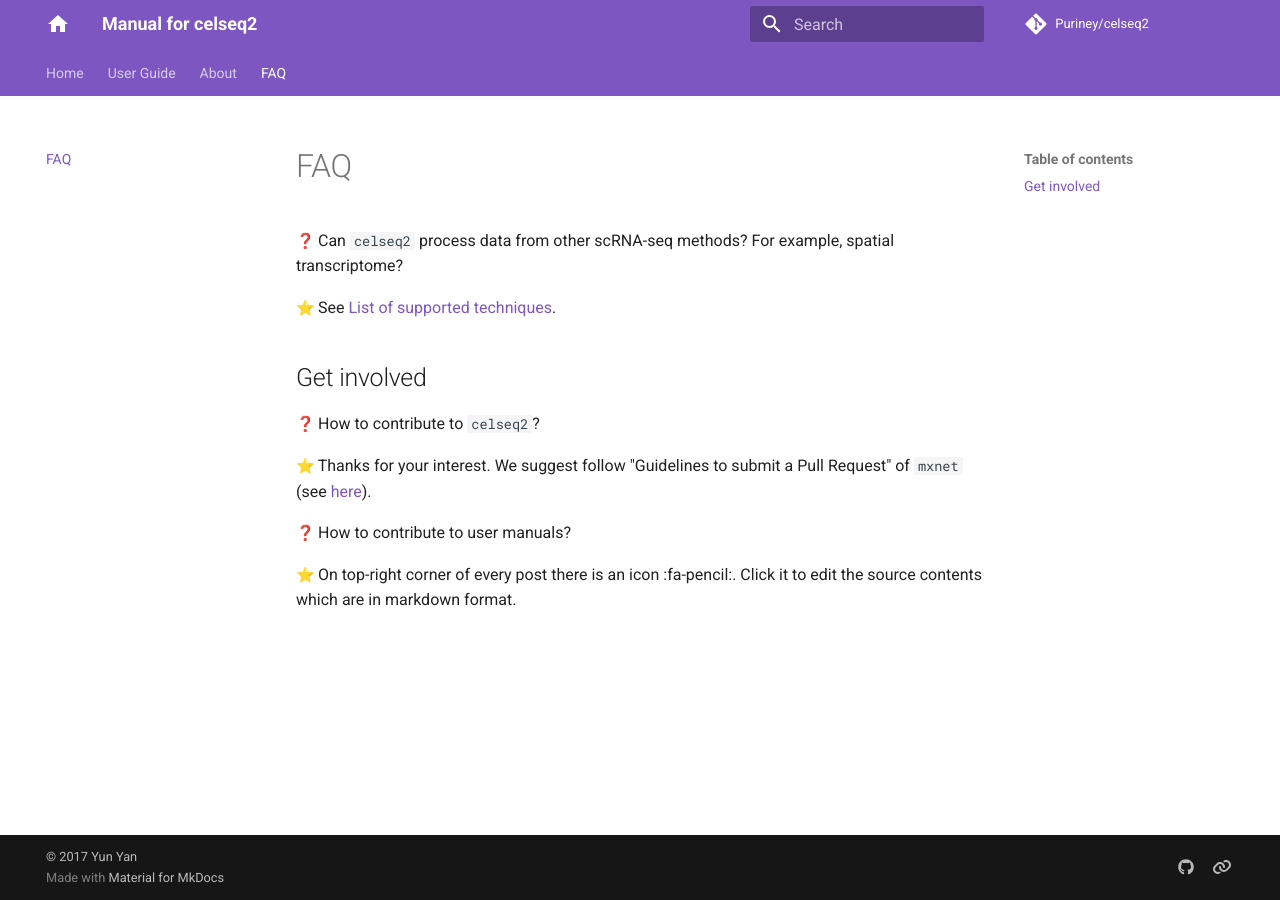
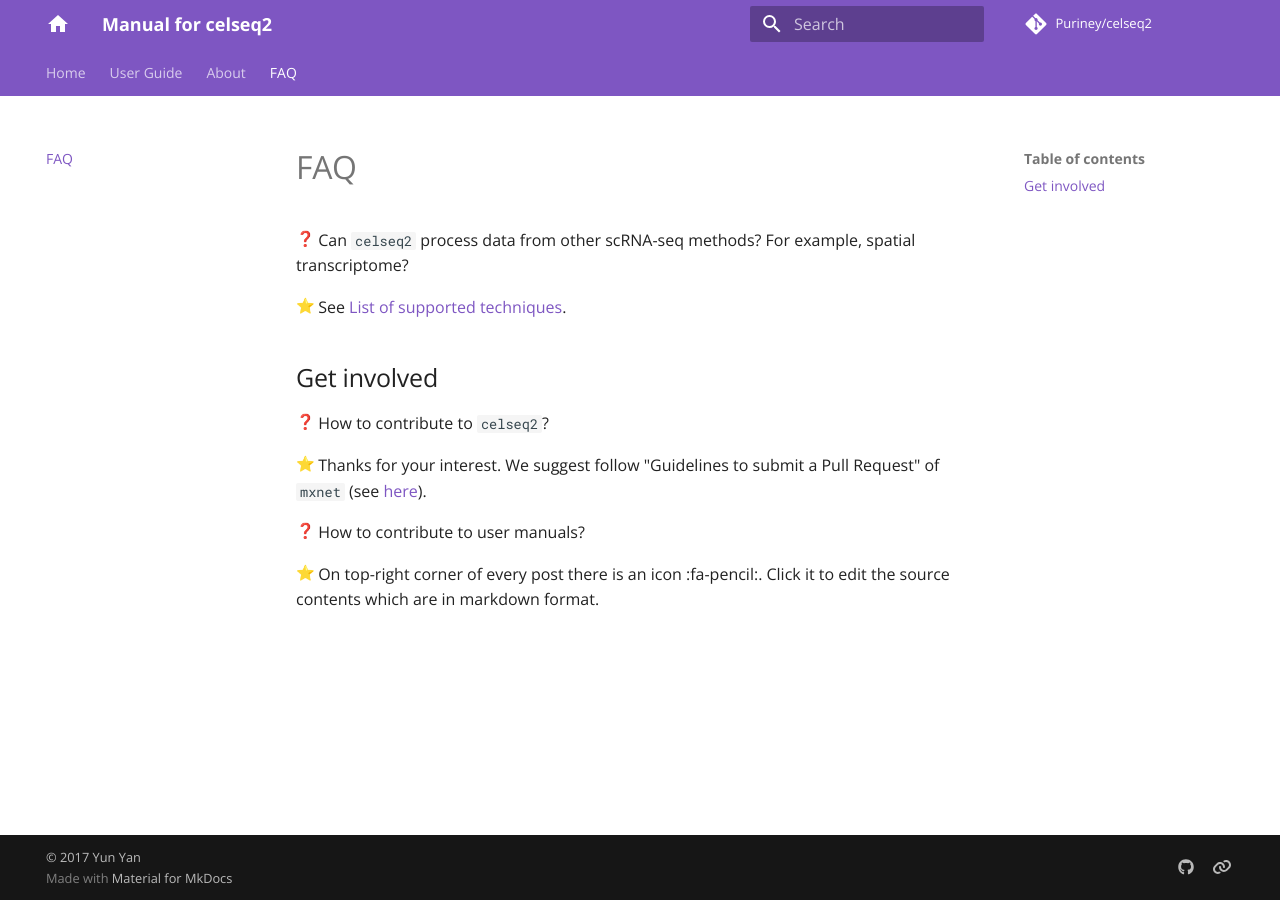
Before and after one commit to yanailab/celseq2, an MkDocs documentation site: the page built from docs/faq.md, in a window 1280 px wide. Built offline with MkDocs 1.6.1 and Material for MkDocs 9.7.7, drawn with Linux system fonts in a browser that asks for light colours; emoji names are drawn with the system emoji font; comment, search, counter and statistics services are not loaded; old or Windows-style settings are respelled for this version of MkDocs.

Commit message:
:dog: font

```diff
--- a/mkdocs.yml
+++ b/mkdocs.yml
@@ -23,8 +23,8 @@ extra:
       link: https://yanailab.org
   feature:
     tabs: true
-  # font:
-  #   text: 'Open Sans'
+  font:
+    text: 'Open Sans'
   #   code: 'Robote Mono'
 
 
```
